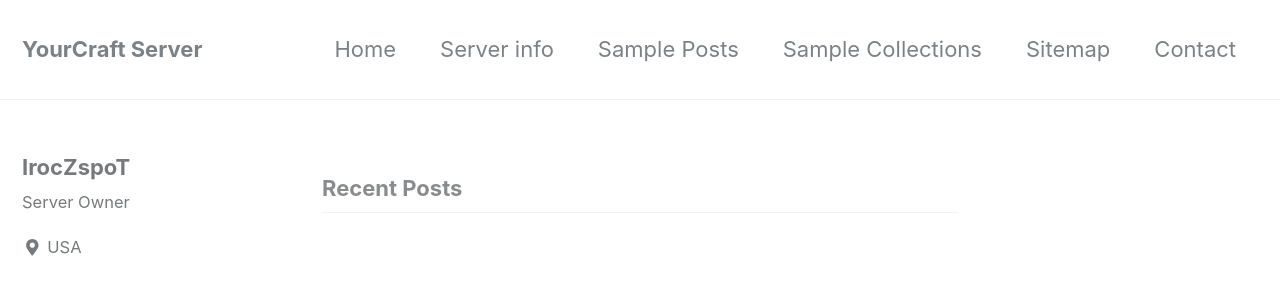
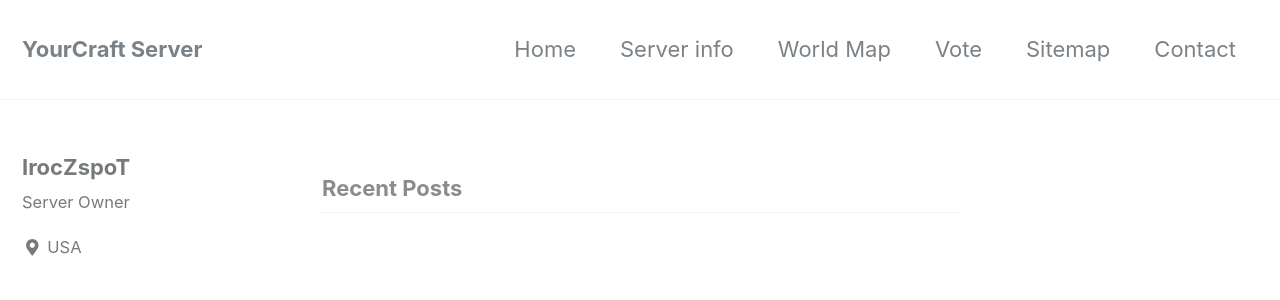
Before and after one commit to sk33lz/yourcraftserver, a Jekyll site: the page built from docs/index.html, in a window 1280 px wide and 900 px high. Shown: the top 300 px of the window. Built offline with Jekyll 4.4.1, drawn with Linux system fonts in a browser that asks for light colours; nearby versions of some CDN libraries; the list of posts is cut into pages by our own code.

Commit message:
Updating pages

```diff
--- a/docs/_data/navigation.yml
+++ b/docs/_data/navigation.yml
@@ -4,9 +4,9 @@ main:
     url: /
   - title: "Server info"
     url: server-info
-  - title: "Sample Posts"
-    url: year-archive
-  - title: "Sample Collections"
+  - title: "World Map"
+    url: map
+  - title: "Vote"
     url: vote
   - title: "Sitemap"
     url: sitemap
```
